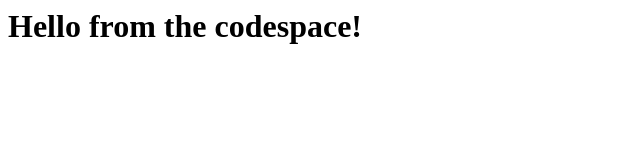
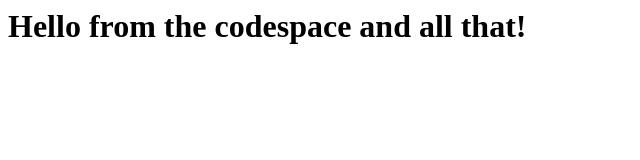
Before and after one commit to JamesAnthonyBravo/skills-code-with-codespaces, a plain HTML site: page index.html in a window 1280 px wide. Shown: the whole page, without its empty margins (0-640 px from the left). Drawn offline with Linux system fonts and the light colour scheme.

Commit message:
Adding hello from the codespace2!

```diff
--- a/index.html
+++ b/index.html
@@ -1,3 +1,3 @@
 <html>
-  <h1>Hello from the codespace!</h1>
+  <h1>Hello from the codespace and all that!</h1>
 </html>
```
